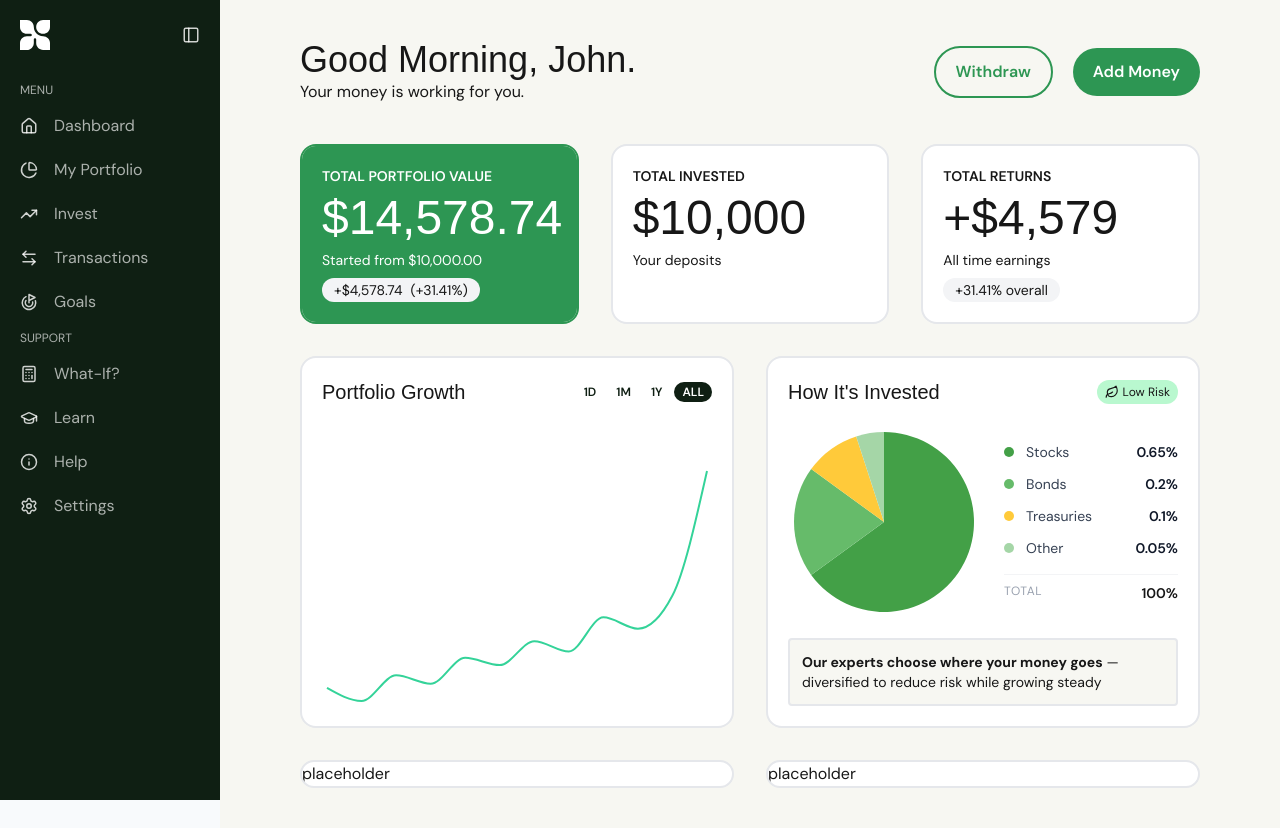
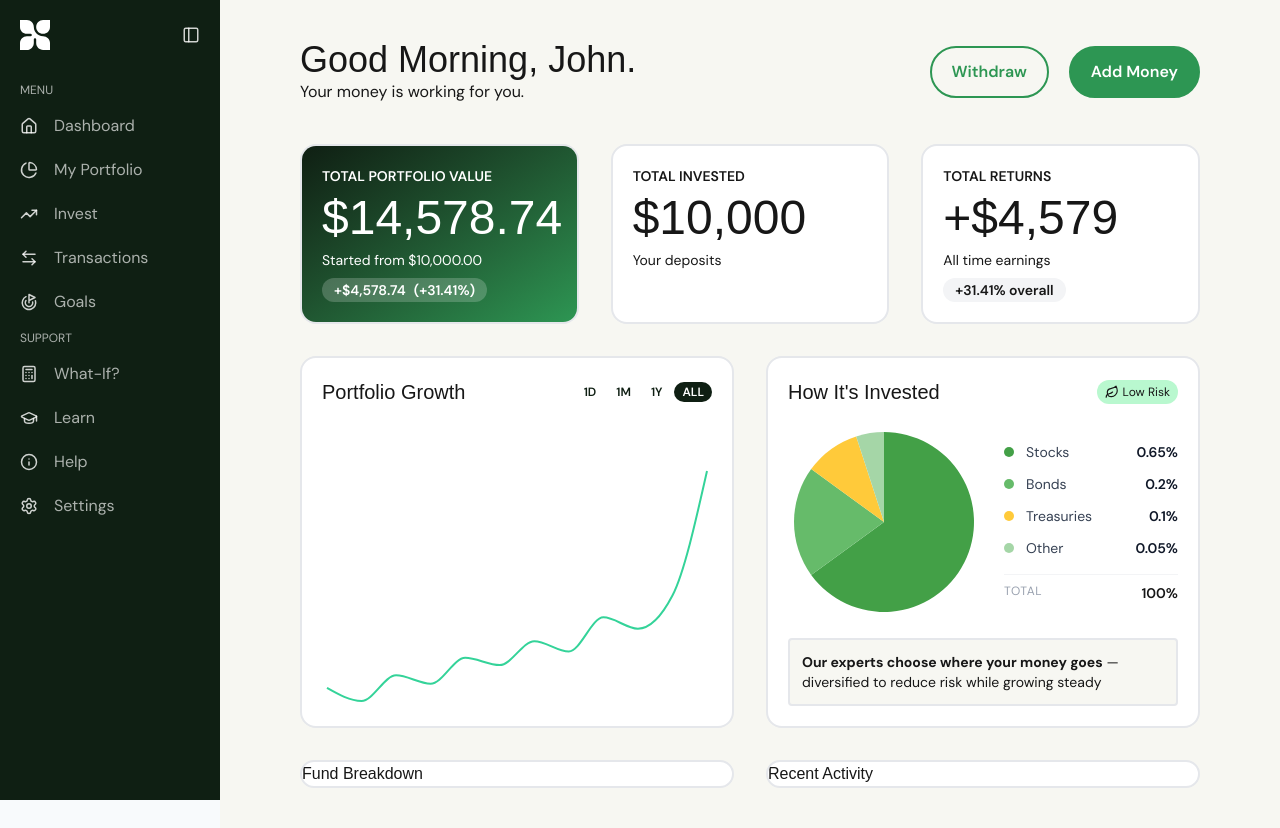
Before and after one commit to dumo19/Sprout, a Next.js app: page /dashboard in a window 1280 px wide. Built offline with nearby package versions, Linux system fonts and the light colour scheme; a web font is replaced by a local one.

Commit message:
improved dashboard

```diff
--- a/app/dashboard/page.tsx
+++ b/app/dashboard/page.tsx
@@ -49,7 +49,7 @@ export default function DashboardPage() {
           </Link>
           <Link
             href="/invest"
-            className="bg-primary px-5 py-3 rounded-full text-white font-semibold"
+            className="bg-primary border-primary border-2 px-5 py-3 rounded-full text-white font-semibold"
           >
             Add Money
           </Link>
@@ -57,7 +57,7 @@ export default function DashboardPage() {
       </div>
 
       <div className="grid grid-cols-3 grid-rows-1 gap-8 mb-8">
-        <div className="bg-white border-2 border-primary rounded-2xl overflow-hidden">
+        <div className="bg-white border-2 border-gray-200 rounded-2xl overflow-hidden">
           <PortfolioValueCard />
         </div>
         <div className="bg-white border-2 border-gray-200 rounded-2xl overflow-hidden">
@@ -79,10 +79,10 @@ export default function DashboardPage() {
 
       <div className="grid grid-cols-2 grid-rows-1 gap-8">
         <div className="bg-white border-2 border-gray-200 rounded-2xl overflow-hidden">
-          placeholder
+          <h1>Fund Breakdown</h1>
         </div>
         <div className="bg-white border-2 border-gray-200 rounded-2xl overflow-hidden">
-          placeholder
+          <h1>Recent Activity</h1>
         </div>
       </div>
     </main>
--- a/components/dashboard/dashboard-cards/PortfolioValueCard.tsx
+++ b/components/dashboard/dashboard-cards/PortfolioValueCard.tsx
@@ -12,7 +12,7 @@ const PCT_CHANGE = DIFFERENCE / TOTAL_AMOUNT;
 
 export default function PortfolioValueCard() {
   return (
-    <div className="flex flex-col gap-2 p-5 bg-primary">
+    <div className="flex flex-col gap-2 p-5 bg-linear-to-br from-tertiary to-primary">
       <p className="text-white font-semibold text-sm">TOTAL PORTFOLIO VALUE</p>
       <h1 className="text-5xl text-white">
         {formatCurrencyFull(TOTAL_AMOUNT)}
@@ -20,7 +20,7 @@ export default function PortfolioValueCard() {
       <p className="text-white text-sm">
         Started from {formatCurrencyFull(AMOUNT_INVESTED)}
       </p>
-      <div className="flex flex-row gap-2 bg-gray-100 w-fit px-3 py-0.5 rounded-full text-sm">
+      <div className="flex flex-row gap-2 bg-white/20 font-semibold text-white w-fit px-3 py-0.5 rounded-full text-sm">
         <p>{formatCurrencyChangeFull(DIFFERENCE)}</p>
         <p>{`(${formatPercentChange(PCT_CHANGE)})`}</p>
       </div>
--- a/components/dashboard/dashboard-cards/TotalReturnsCard.tsx
+++ b/components/dashboard/dashboard-cards/TotalReturnsCard.tsx
@@ -16,7 +16,7 @@ export default function TotalReturnsCard() {
         <p className="font-semibold text-sm">TOTAL RETURNS</p>
         <h1 className="text-5xl">{formatCurrencyChangeRounded(DIFFERENCE)}</h1>
         <p className="text-sm">All time earnings</p>
-        <div className="flex flex-row gap-2 bg-gray-100 w-fit px-3 py-0.5 rounded-full text-sm">
+        <div className="flex flex-row gap-2 bg-gray-100 font-semibold w-fit px-3 py-0.5 rounded-full text-sm">
           <p>{formatPercentChange(PCT_CHANGE)} overall</p>
         </div>
       </div>
```
